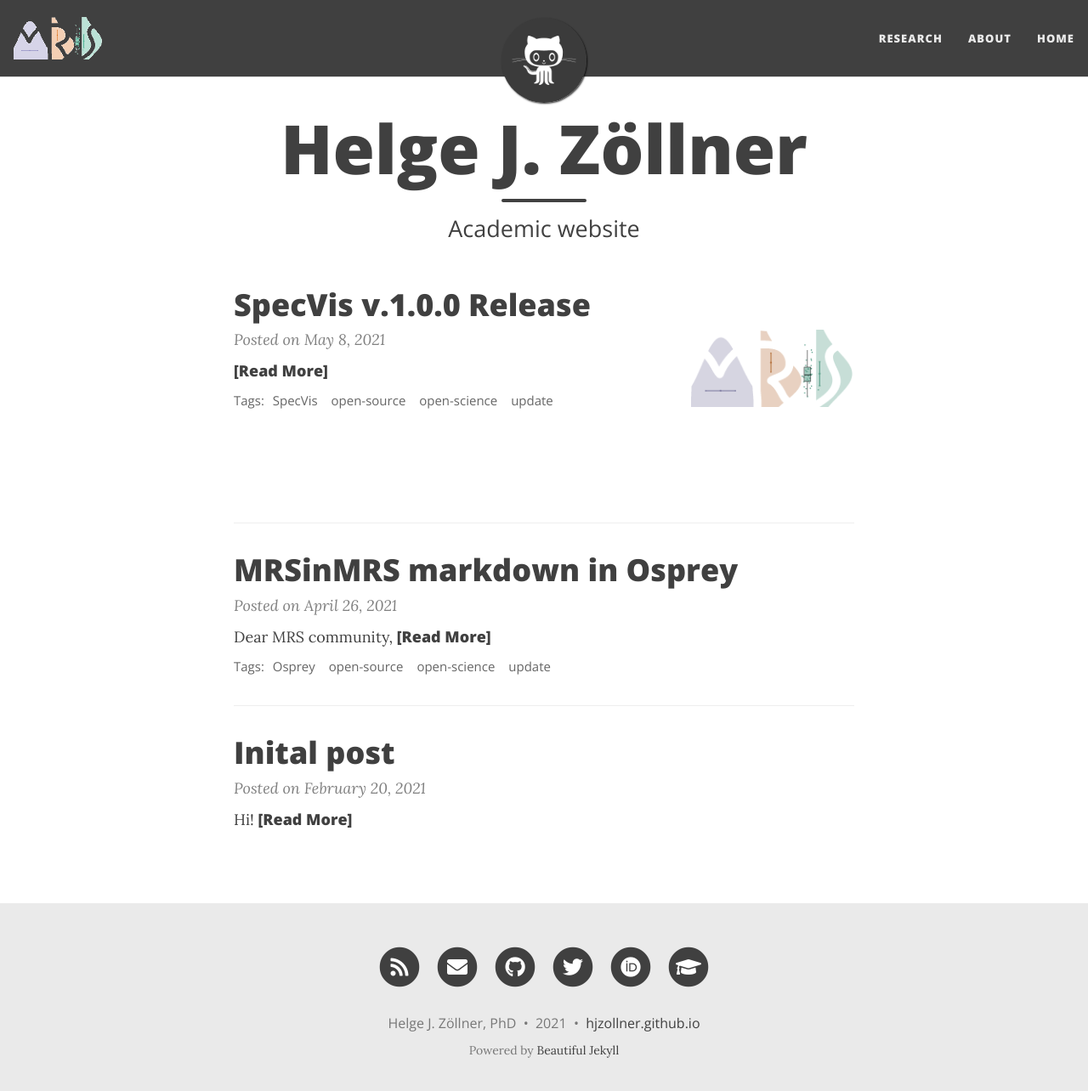
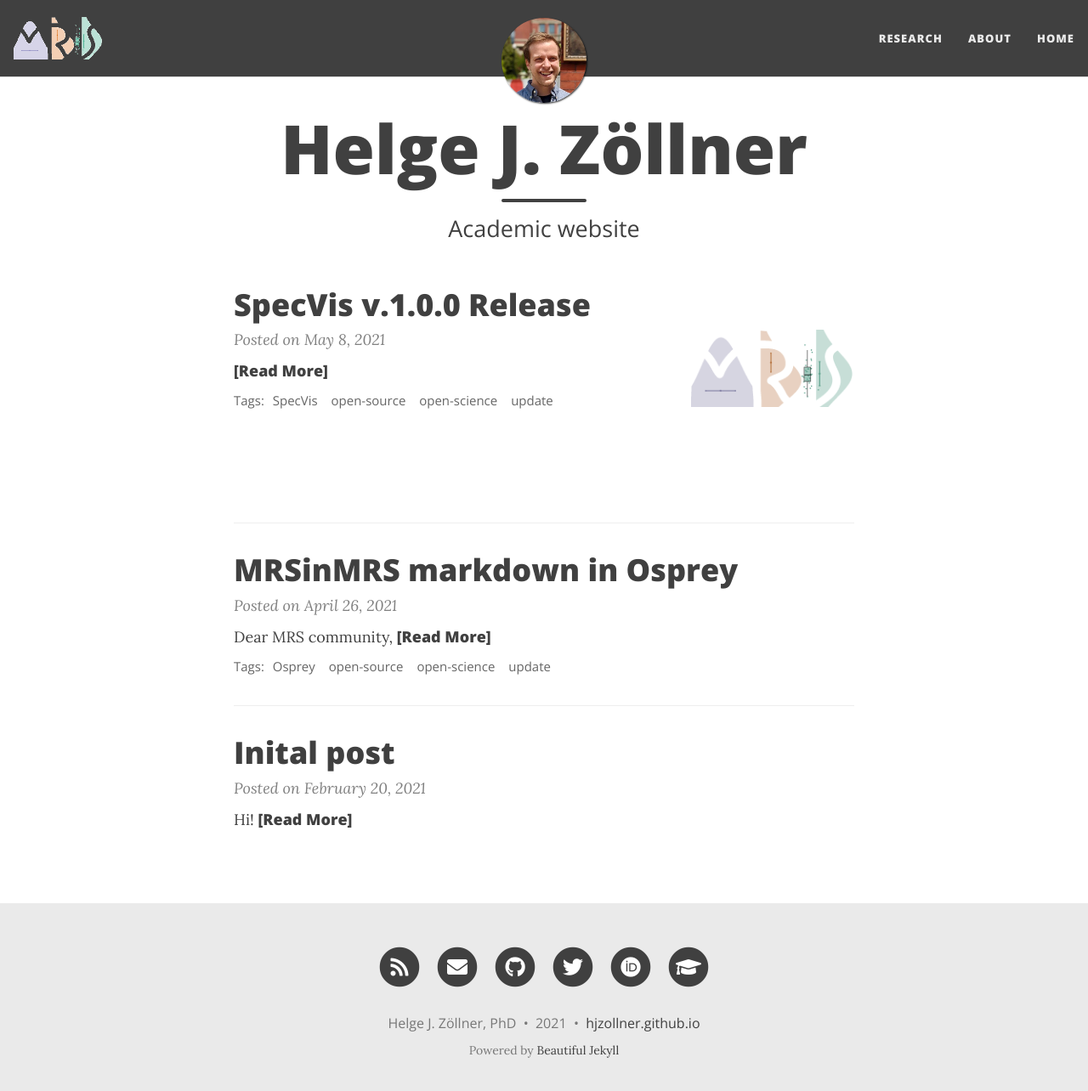
Before and after one commit to HJZollner/HJZollner.github.io, a Jekyll site: the page built from index.html, in a window 1280 px wide and 1297 px high. Shown: the top 1284 px of the window at 85% size. Built offline with Jekyll 4.4.1, drawn with Linux system fonts in a browser that asks for light colours; nearby versions of some CDN libraries; the list of posts is cut into pages by our own code.

Commit message:
Add picture
-Added picture

```diff
--- a/_config.yml
+++ b/_config.yml
@@ -25,7 +25,7 @@ navbar-links:
 
 # Image to show in the navigation bar - works best with a square image
 # Remove this parameter if you don't want an image in the navbar
-avatar: "/assets/img/avatar-icon.png"
+avatar: "/assets/img/HZ.jpg"
 
 # By default, the image is cut into a circle. You can disable this behaviour by setting 'round-avatar: false'
 round-avatar: true
```
Also changed, not shown: assets/img/HZ.jpg (added), 9 other files.
